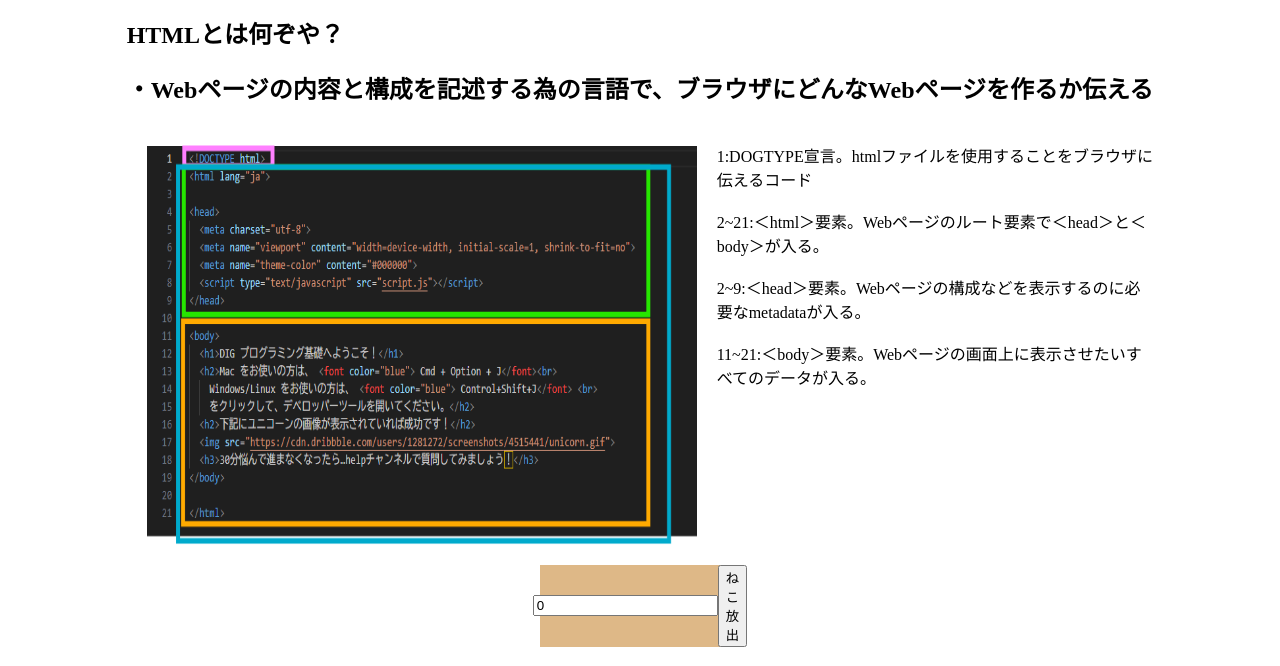
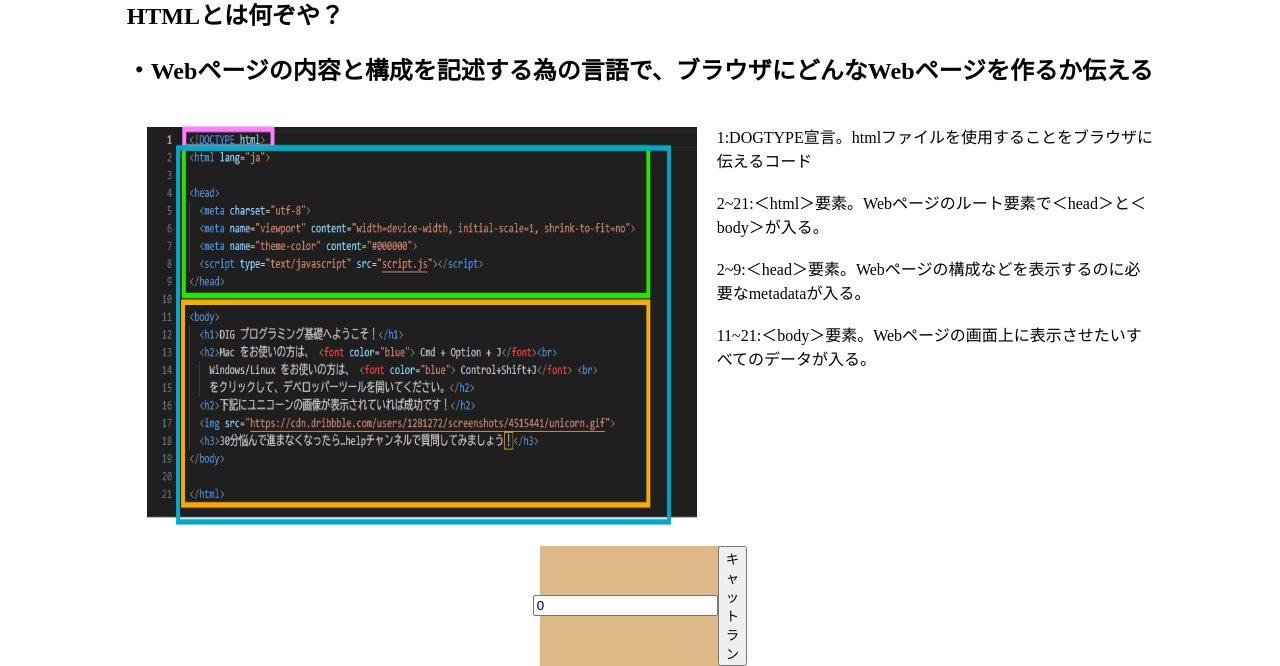
Before and after one commit to Kayoko-Hori/Kayoko-Hori.fnd34, a plain HTML site: page index.html in a window 1280 px wide. Shown: the part 365-1031 px from the top of the page. Drawn offline with nearby package versions, Linux system fonts and the light colour scheme; a script that the page names is missing; files whose address does not match are found by name.

Commit message:
Update index.html

```diff
--- a/index.html
+++ b/index.html
@@ -42,7 +42,7 @@
     </div>
     <div class="wood-box">
       <input type="text" id="catCount" placeholder="数を入力" name="catCount" value="0">
-      <button id="target">ねこ放出</button>
+      <button id="target">キャットラン</button>
 
     </div>
 
```
